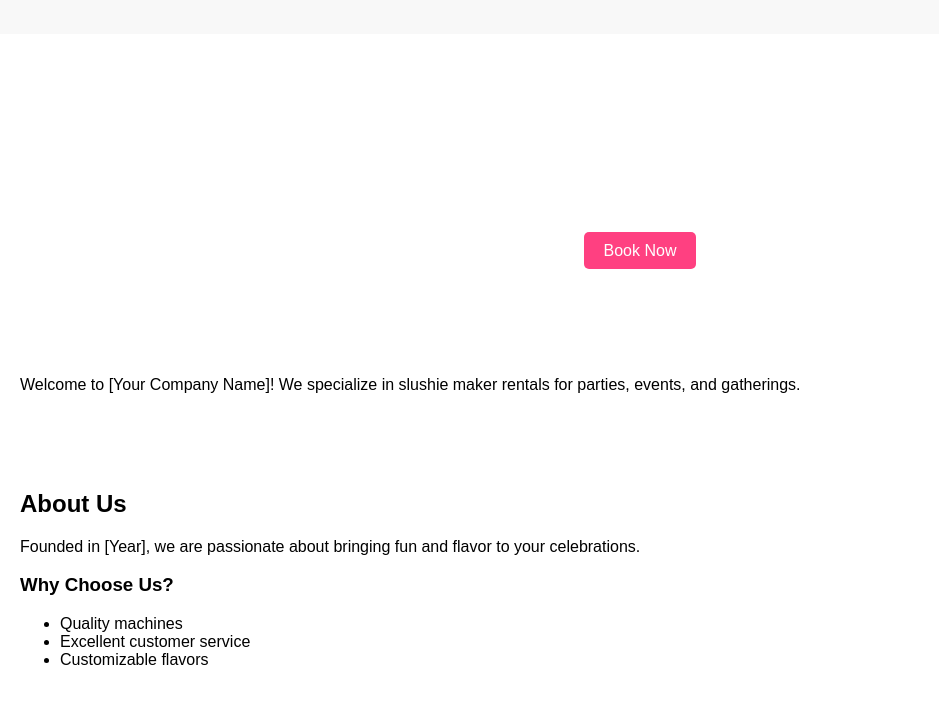
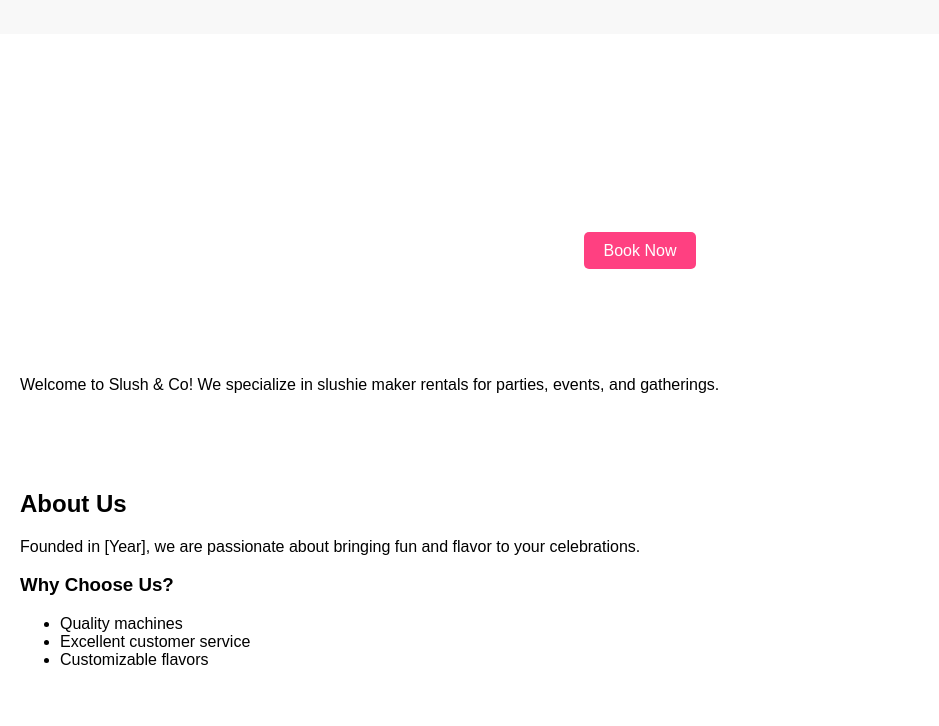
Before and after one commit to Zoe10101/Slushie-3, a plain HTML site: page index.html in a window 1280 px wide. Shown: the part 74-800 px from the top of the page, without its empty margins (0-939 px from the left). Drawn offline with Linux system fonts and the light colour scheme.

Commit message:
Update index.html

```diff
--- a/index.html
+++ b/index.html
@@ -26,7 +26,7 @@
             <h1>Cool Down with Our Slushie Maker Rentals!</h1>
             <a href="#contact" class="cta-button">Book Now</a>
         </div>
-        <p>Welcome to [Your Company Name]! We specialize in slushie maker rentals for parties, events, and gatherings.</p>
+        <p>Welcome to Slush & Co! We specialize in slushie maker rentals for parties, events, and gatherings.</p>
     </section>
 
     <section id="about">
```
